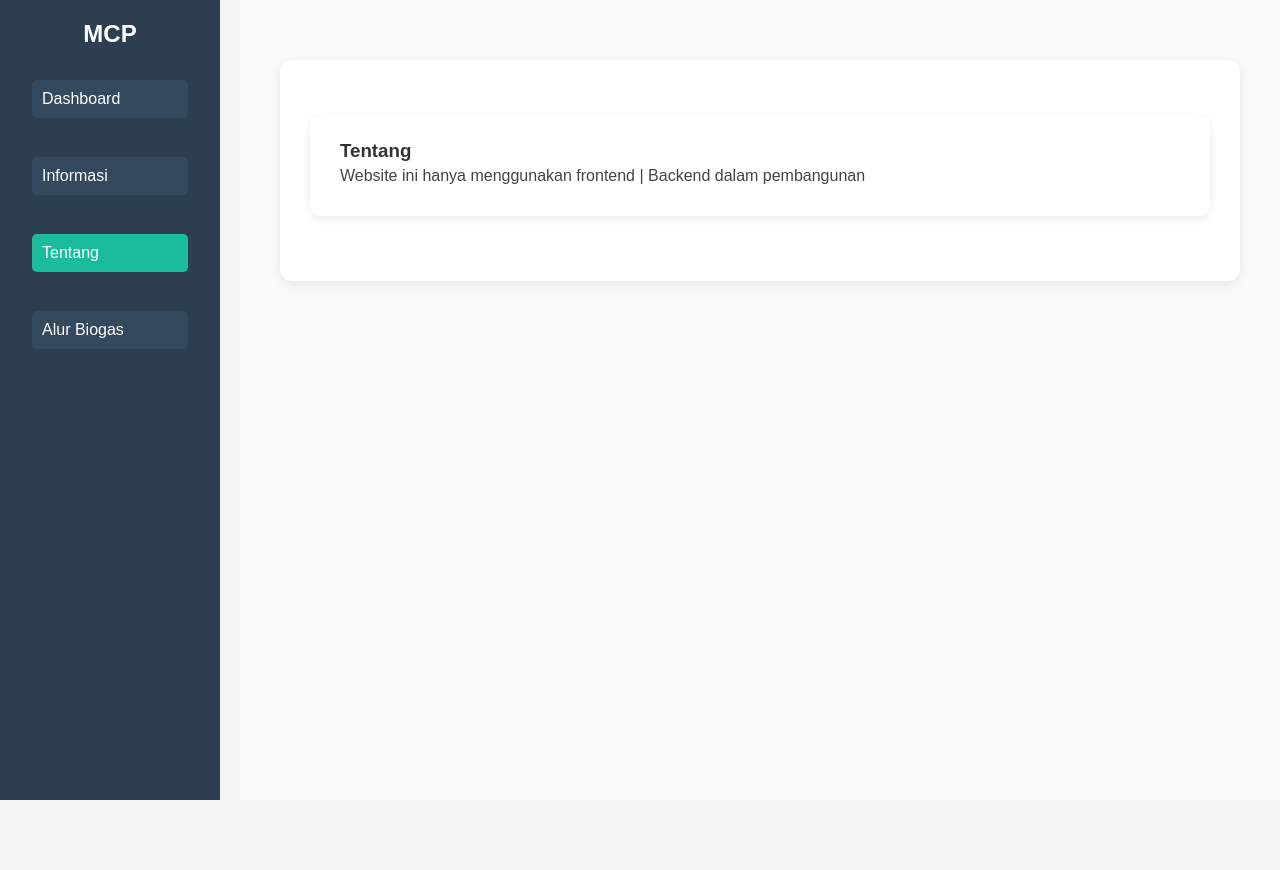
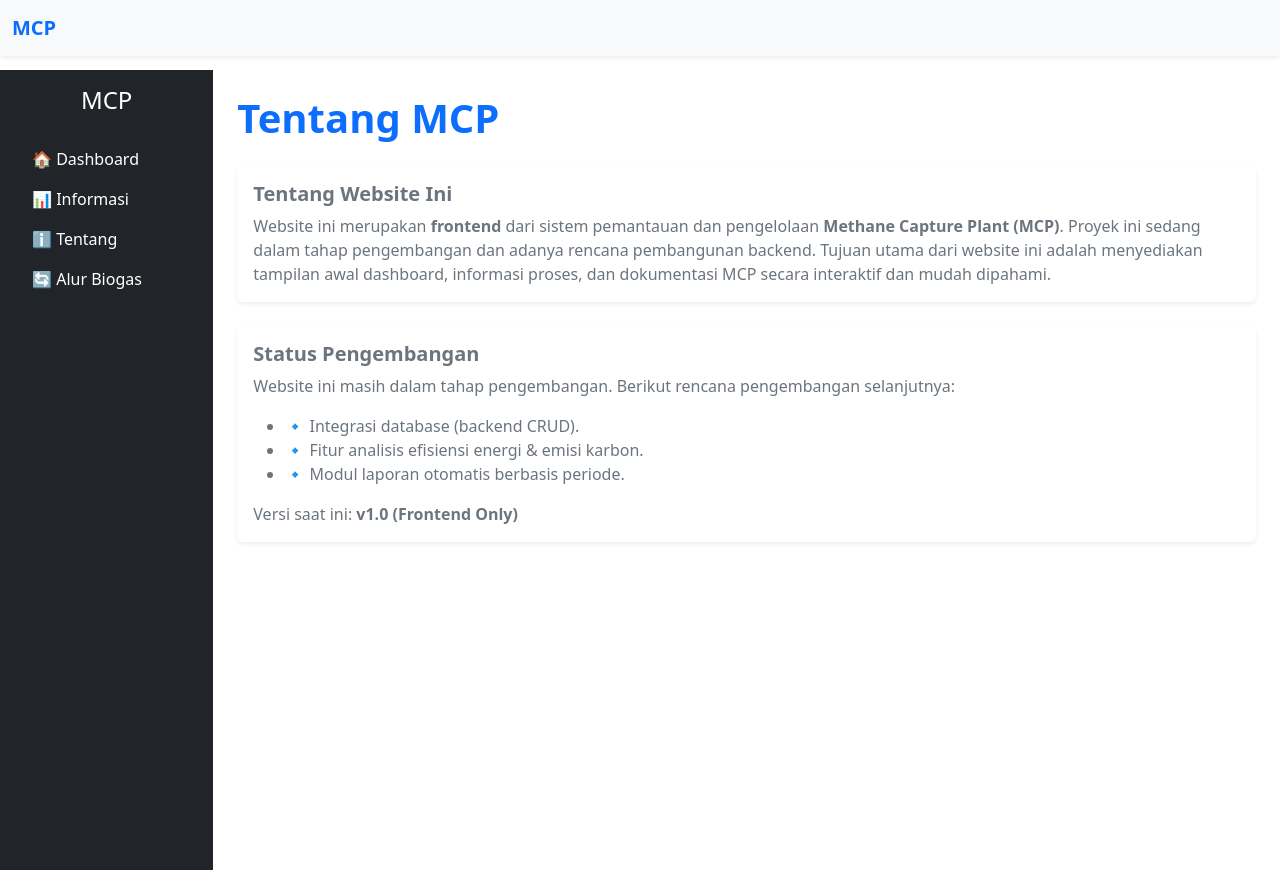
Before and after one commit to doank05/mcp.github.io, a plain HTML site: page about.html in a window 1280 px wide. Before the commit the page ends 800 px from the top, so only its background shows below. Drawn offline with nearby package versions, Linux system fonts and the light colour scheme.

Commit message:
Update about.html

```diff
--- a/about.html
+++ b/about.html
@@ -2,29 +2,93 @@
 <html lang="id">
 <head>
   <meta charset="UTF-8">
-  <title>Scrubber - MCP</title>
-  <link rel="stylesheet" href="style.css">
+  <meta name="viewport" content="width=device-width, initial-scale=1">
+  <title>Tentang MCP</title>
+  <!-- Bootstrap CSS -->
+  <link href="https://cdn.jsdelivr.net/npm/bootstrap@5.3.3/dist/css/bootstrap.min.css" rel="stylesheet">
+  <link rel="stylesheet" href="custom.css">
 </head>
 <body>
+
+  <!-- Navbar -->
+  <nav class="navbar navbar-expand-lg navbar-light bg-light fixed-top shadow-sm">
+    <div class="container-fluid">
+      <button class="btn btn-outline-primary me-2 d-lg-none" type="button" data-bs-toggle="offcanvas" data-bs-target="#sidebar" aria-controls="sidebar">
+        ☰
+      </button>
+      <a class="navbar-brand fw-bold text-primary" href="#">MCP</a>
+    </div>
+  </nav>
+
   <!-- Sidebar -->
-  <div class="sidebar">
-    <h2>MCP</h2>
-    <ul>
-      <li><a href="index.html"  >Dashboard</a></li>
-      <li><a href="inform.html">Informasi</a></li>
-      <li><a href="about.html" class="active">Tentang</a></li>
-      <li><a href="alur.html">Alur Biogas</a></li>
-    </ul>
+  <div class="offcanvas offcanvas-start text-bg-dark" tabindex="-1" id="sidebar">
+    <div class="offcanvas-header">
+      <h5 class="offcanvas-title">Menu</h5>
+      <button type="button" class="btn-close btn-close-white" data-bs-dismiss="offcanvas"></button>
+    </div>
+    <div class="offcanvas-body">
+      <ul class="nav flex-column">
+        <li class="nav-item"><a class="nav-link text-white" href="index.html">🏠 Dashboard</a></li>
+        <li class="nav-item"><a class="nav-link text-white" href="inform.html">📊 Informasi</a></li>
+        <li class="nav-item"><a class="nav-link text-white active" href="about.html">ℹ️ Tentang</a></li>
+        <li class="nav-item"><a class="nav-link text-white" href="alur.html">🔄 Alur Biogas</a></li>
+      </ul>
+    </div>
   </div>
 
   <!-- Main Content -->
-  <div class="main">
-    <section class="station">
-    <section id="bioreaktor" class="station">
-    <h1>Tentang</h1>
-      <p>Website ini hanya menggunakan frontend | Backend dalam pembangunan</p>
+  <main class="container-fluid" style="margin-top:70px;">
+    <div class="row">
 
-    </section>
-  </div>
+      <!-- Sidebar (Desktop) -->
+      <div class="col-lg-2 d-none d-lg-block bg-dark text-white min-vh-100 p-3">
+        <h4 class="text-center mb-4">MCP</h4>
+        <ul class="nav flex-column">
+          <li class="nav-item"><a class="nav-link text-white" href="index.html">🏠 Dashboard</a></li>
+          <li class="nav-item"><a class="nav-link text-white" href="inform.html">📊 Informasi</a></li>
+          <li class="nav-item"><a class="nav-link text-white active" href="about.html">ℹ️ Tentang</a></li>
+          <li class="nav-item"><a class="nav-link text-white" href="alur.html">🔄 Alur Biogas</a></li>
+        </ul>
+      </div>
+
+      <!-- Content -->
+      <div class="col-lg-10 p-4">
+        <h1 class="fw-bold text-primary mb-4">Tentang MCP</h1>
+
+        <!-- Intro Card -->
+        <div class="card border-0 shadow-sm mb-4">
+          <div class="card-body">
+            <h5 class="fw-bold text-secondary">Tentang Website Ini</h5>
+            <p class="text-secondary mb-0">
+              Website ini merupakan <strong>frontend</strong> dari sistem pemantauan dan pengelolaan <strong>Methane Capture Plant (MCP)</strong>.
+              Proyek ini sedang dalam tahap pengembangan dan adanya rencana pembangunan backend.
+              Tujuan utama dari website ini adalah menyediakan tampilan awal dashboard, informasi proses, dan dokumentasi MCP secara interaktif dan mudah dipahami.
+            </p>
+          </div>
+        </div>
+
+        <!-- Card 4: Status Pengembangan -->
+        <div class="card border-0 shadow-sm">
+          <div class="card-body">
+            <h5 class="fw-bold text-secondary">Status Pengembangan</h5>
+            <p class="text-secondary">
+              Website ini masih dalam tahap pengembangan.
+              Berikut rencana pengembangan selanjutnya:
+            </p>
+            <ul class="text-secondary">
+              <li>🔹 Integrasi database (backend CRUD).</li>
+              <li>🔹 Fitur analisis efisiensi energi & emisi karbon.</li>
+              <li>🔹 Modul laporan otomatis berbasis periode.</li>
+            </ul>
+            <p class="text-secondary mb-0">Versi saat ini: <strong>v1.0 (Frontend Only)</strong></p>
+          </div>
+        </div>
+
+      </div>
+    </div>
+  </main>
+
+  <!-- Bootstrap JS -->
+  <script src="https://cdn.jsdelivr.net/npm/bootstrap@5.3.3/dist/js/bootstrap.bundle.min.js"></script>
 </body>
 </html>
```
